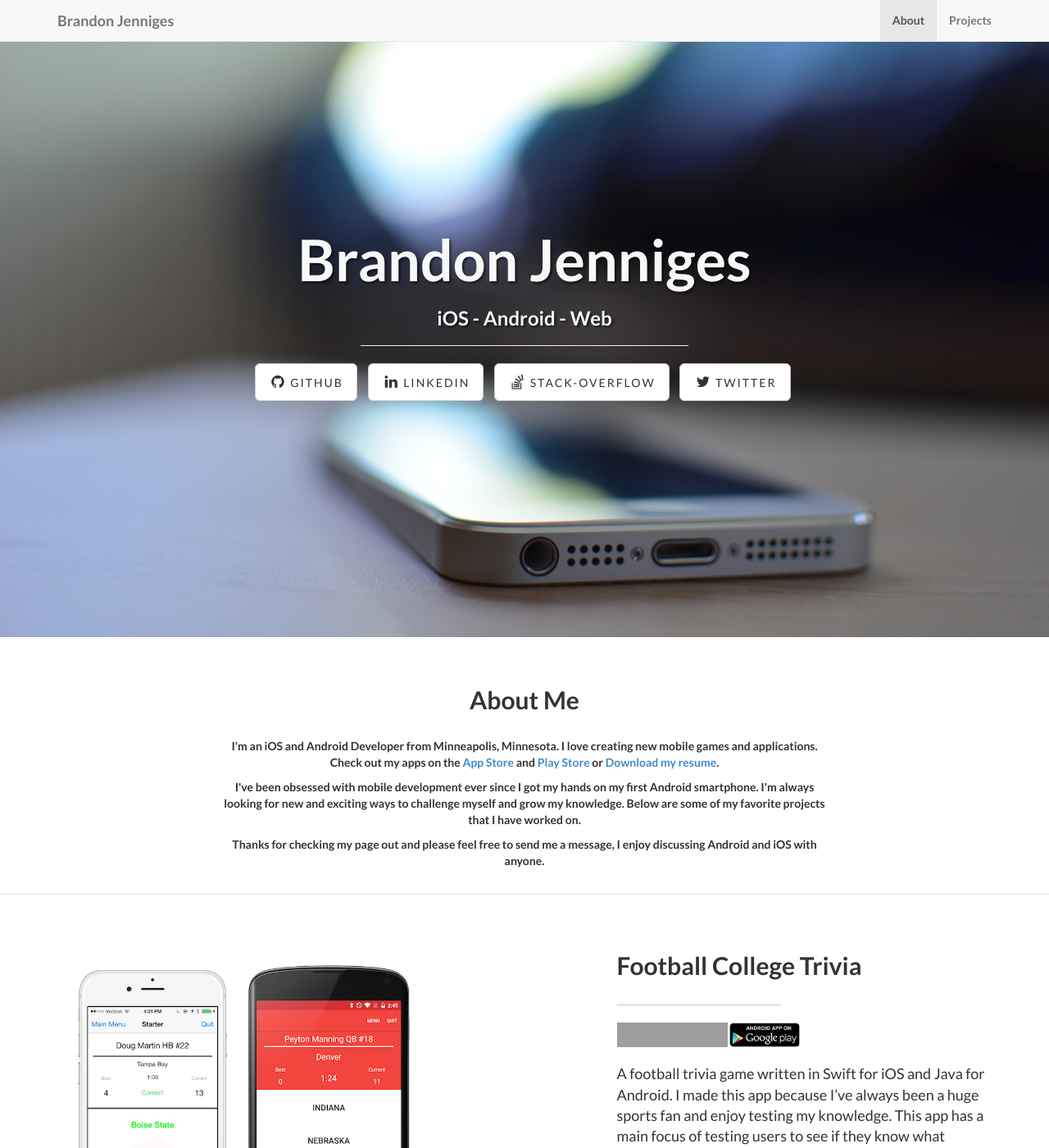
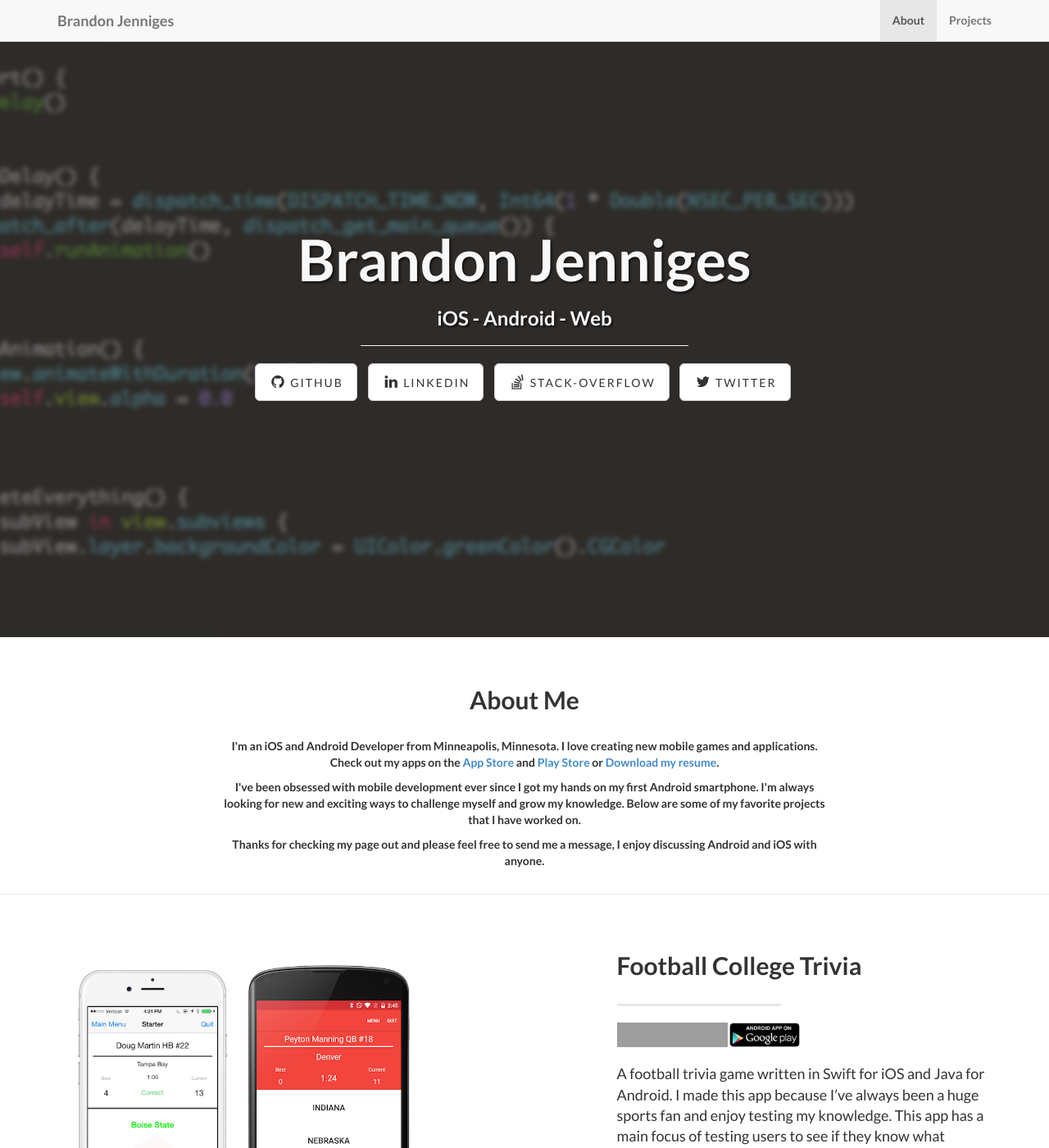
Before and after one commit to brandonjenniges/steveholt55.github.io, a Jekyll site: the page built from index.html, in a window 1280 px wide and 1400 px high. Shown: the whole window at 82% size. Built offline with Jekyll 4.4.1, drawn with Linux system fonts in a browser that asks for light colours; grey boxes are pictures that could not be loaded.

Commit message:
Adds new background image

```diff
--- a/css/landing-page.css
+++ b/css/landing-page.css
@@ -31,7 +31,7 @@ h6 {
     padding-bottom: 50px;
     text-align: center;
     color: #f8f8f8;
-    background: url(/brandon/img/header-phone.jpeg) no-repeat center center;
+    background: url(/brandon/img/code_background.png) no-repeat center center;
     background-size: cover;
 }
 
```
Also changed, not shown: img/code_background.png (added), img/header-bg.png (deleted), img/header-old.jpeg (deleted), img/header-phone.jpeg (deleted).
